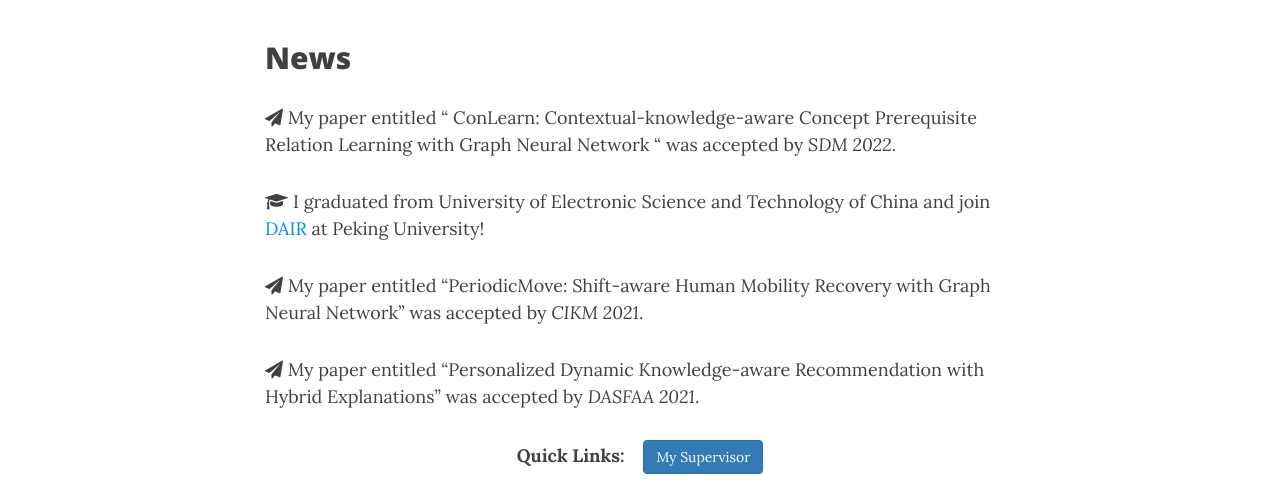
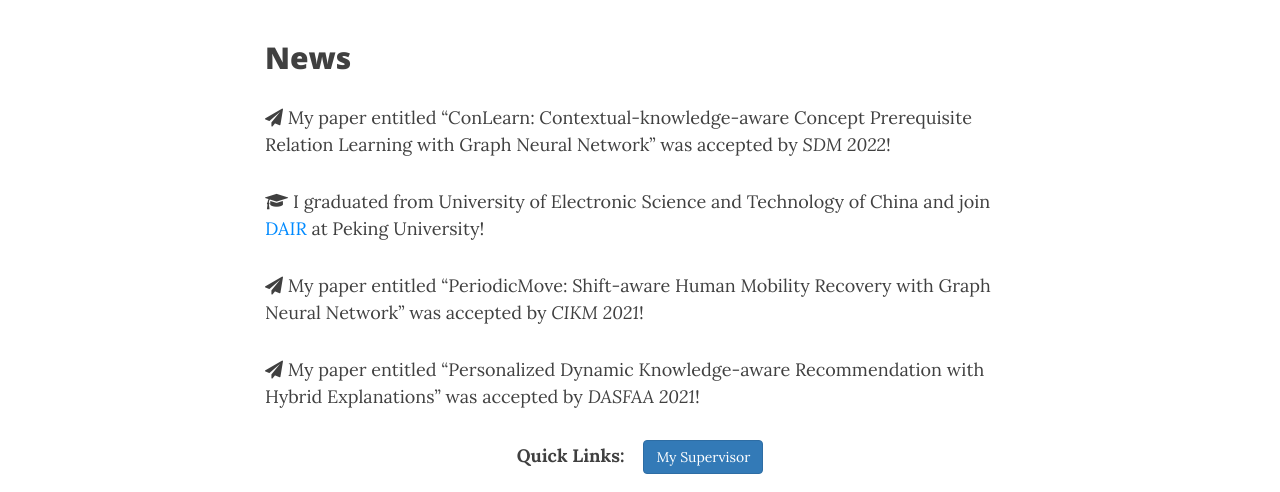
Before and after one commit to sunhaopku/sunhaopku.github.io, a Jekyll site: the page built from index.md, in a window 1280 px wide and 900 px high, scrolled down 491 px. Shown: the part 154-646 px from the top of the window. Built offline with Jekyll 4.4.1, drawn with Linux system fonts in a browser that asks for light colours; nearby versions of some CDN libraries.

```diff
--- a/index.md
+++ b/index.md
@@ -15,7 +15,7 @@ bigimg:
 <i class="about-text">
 <span class="fa fa-paper-plane about-icon"></span>
 </i>
-My paper entitled " ConLearn: Contextual-knowledge-aware Concept Prerequisite Relation Learning with Graph Neural Network " was accepted by *SDM 2022*.
+My paper entitled "ConLearn: Contextual-knowledge-aware Concept Prerequisite Relation Learning with Graph Neural Network" was accepted by *SDM 2022*!
 
 
 <i class="about-text">
@@ -26,12 +26,12 @@ I graduated from University of Electronic Science and Technology of China and jo
 <i class="about-text">
 <span class="fa fa-paper-plane about-icon"></span>
 </i>
-My paper entitled "PeriodicMove: Shift-aware Human Mobility Recovery with Graph Neural Network" was accepted by *CIKM 2021*.
+My paper entitled "PeriodicMove: Shift-aware Human Mobility Recovery with Graph Neural Network" was accepted by *CIKM 2021*!
 
 <i class="about-text">
 <span class="fa fa-paper-plane about-icon"></span>
 </i>
-My paper entitled "Personalized Dynamic Knowledge-aware Recommendation with Hybrid Explanations" was accepted by *DASFAA 2021*.
+My paper entitled "Personalized Dynamic Knowledge-aware Recommendation with Hybrid Explanations" was accepted by *DASFAA 2021*!
 
 <div style="text-align:center">
 <strong>Quick Links:</strong> &nbsp;&nbsp;
```
